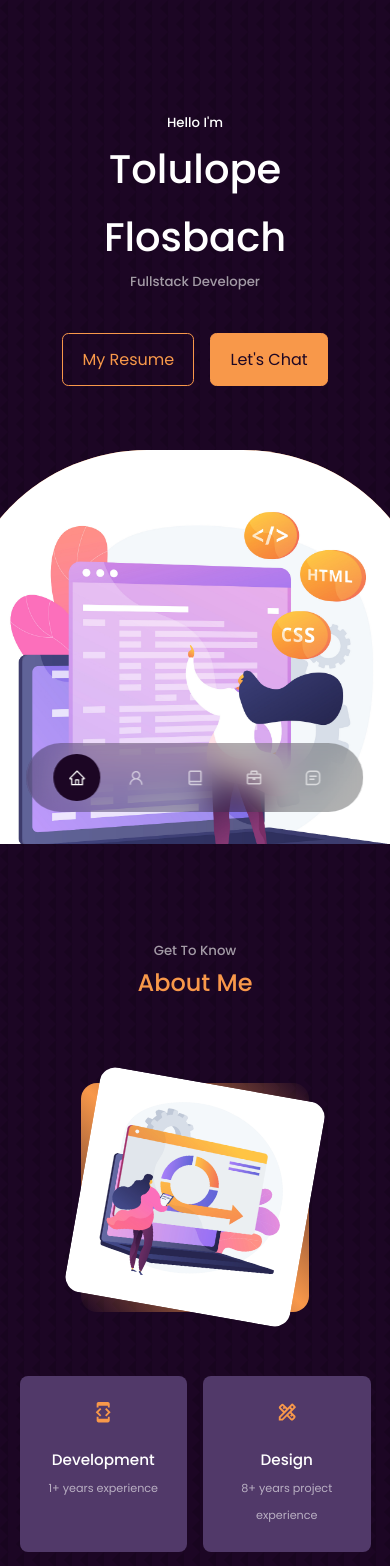
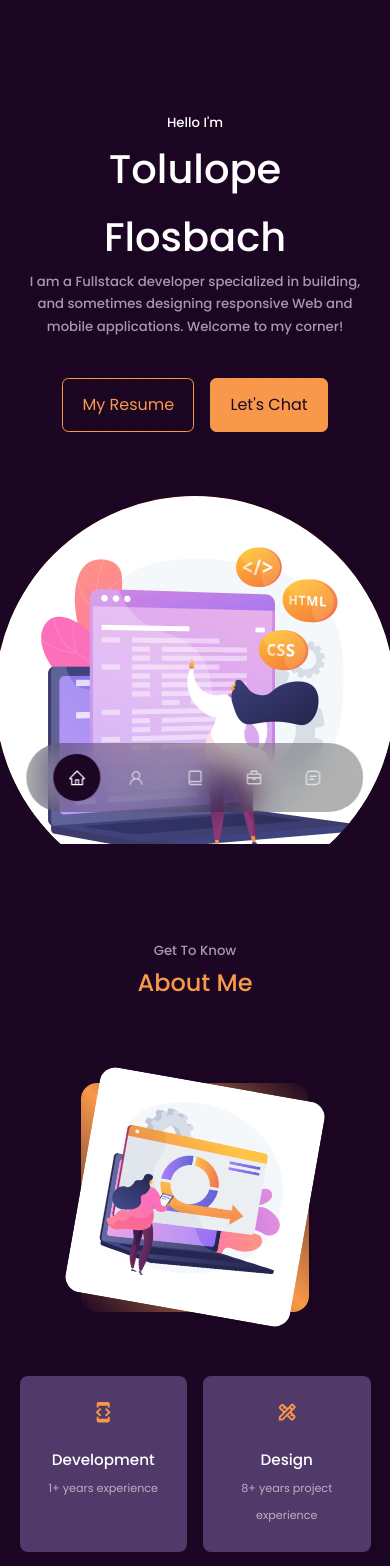
Before and after one commit to Cocoflosbach/toluFlosbachPortfolio, a React (Create React App) app: page / in a window 390 px wide. Shown: the top 1566 px of the page. Built offline with nearby package versions, Linux system fonts and the light colour scheme.

Commit message:
Update header text and styling

```diff
--- a/src/components/Header/Header.css
+++ b/src/components/Header/Header.css
@@ -28,6 +28,7 @@ header {
   position: absolute;
   left: 0;
   bottom: 3rem;
+  font-size: 1.5rem;
 }
 
 .header__socials::after {
@@ -41,13 +42,18 @@ header {
 
 .me {
   background: linear-gradient(var(--color-primary), transparent);
-  width: 30rem;
-  height: 60rem;
+  width: 40rem;
+  height: 30rem;
   position: absolute;
-  left: calc(50% - 15em);
+  left: calc(50% - 20em);
   margin-top: 4rem;
-  border-radius: 12rem 12rem 0 0;
+  border-radius: 15rem;
+  border-top-right-radius: 15rem;
   overflow: hidden;
+}
+
+.me > img {
+  border-radius: 15rem;
 }
 
 /*================== SCROLL DOWN STYLING ================= */
@@ -58,14 +64,19 @@ header {
   bottom: 5rem;
   transform: rotate(90deg);
   font-weight: 300;
-  font-size: 0.9rem;
+  font-size: 1.5rem;
 }
 
 /*======================= MEDIA QUERIES (MEDIUM DEVICES) ================= */
 
 @media screen and (max-width: 1024px) {
   header {
-    height: 73vh;
+    height: 78vh;
+  }
+  .me {
+    width: 30rem;
+    height: 30rem;
+    left: calc(50% - 15rem);
   }
 }
 
@@ -76,7 +87,15 @@ header {
     height: 100vh;
   }
 
-  .header__socials,
+  .me {
+    width: 25rem;
+    height: 25rem;
+    left: calc(50% - 12.5em);
+  }
+
+  .header__socials {
+    display: none;
+  }
   .scroll__down {
     display: none;
   }
--- a/src/components/Header/Header.jsx
+++ b/src/components/Header/Header.jsx
@@ -10,7 +10,12 @@ const Header = () => {
       <div className="container header__container" id="home">
         <h5>Hello I'm</h5>
         <h1>Tolulope Flosbach</h1>
-        <h5 className="text-light"> Fullstack Developer</h5>
+        <h5 className="text-light">
+          {" "}
+          I am a Fullstack developer specialized in building, and sometimes
+          designing responsive Web and mobile applications. Welcome to my
+          corner!
+        </h5>
         <CTA />
         <Socials />
 
```
